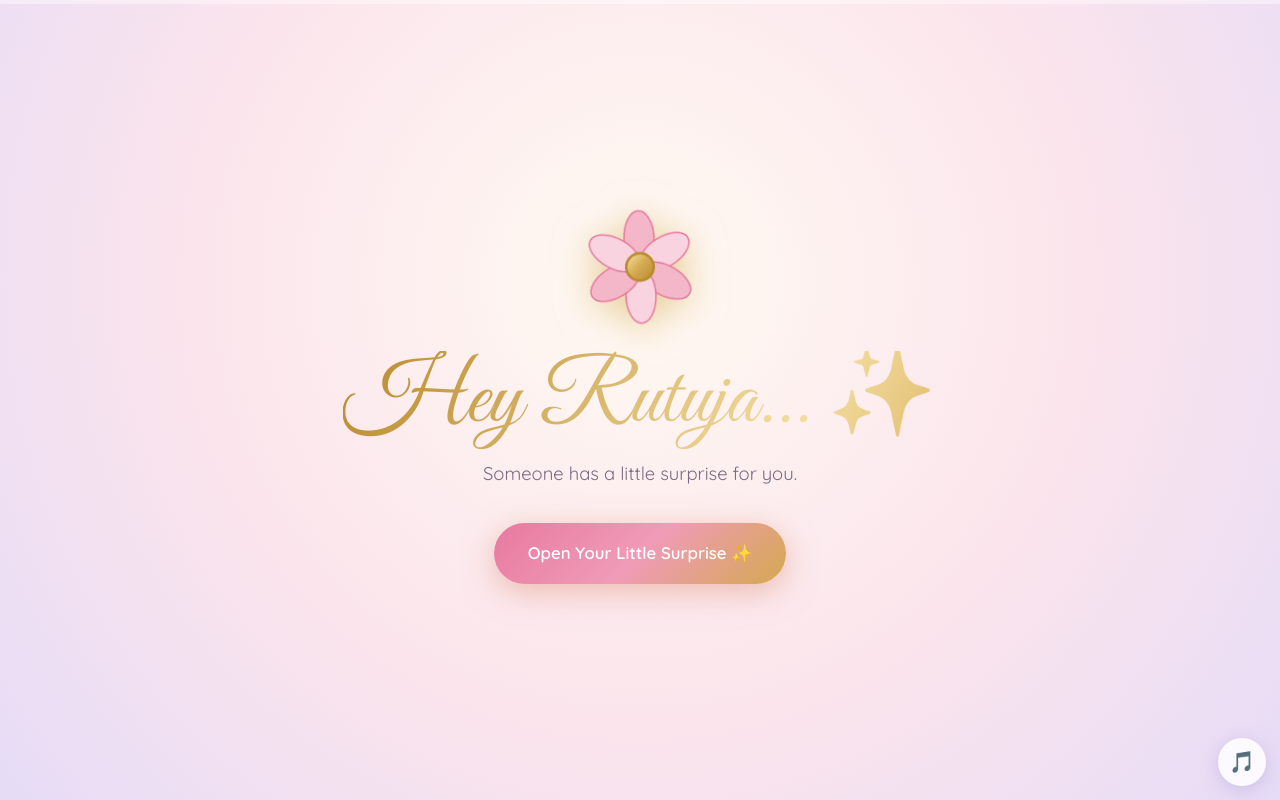
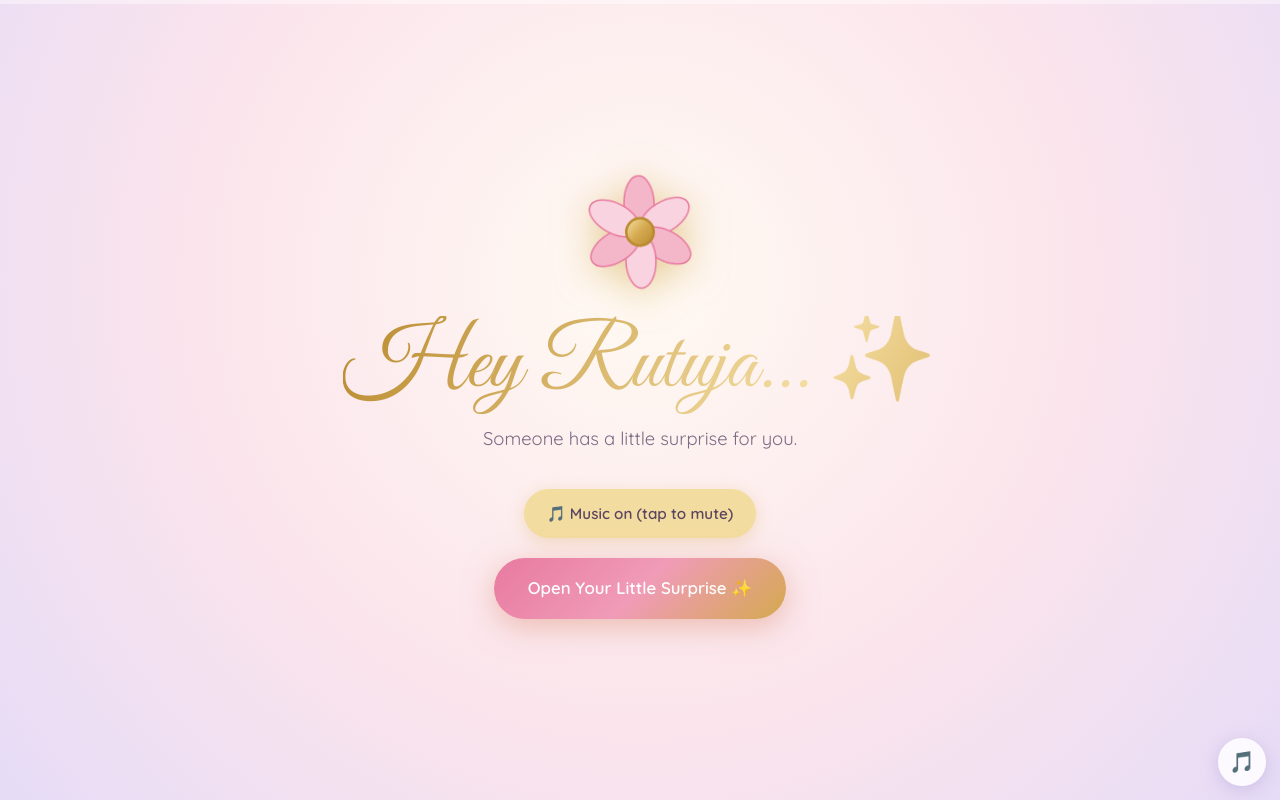
Before and after one commit to vinayak-ukkoji/a-little-fairytale, a plain HTML site: page index.html in a window 1280 px wide. Both pictures are taken after a click on the button "Play soft music". Shown: the top 800 px of the page. Drawn offline with Linux system fonts and the light colour scheme.

Commit message:
Music prompt on intro, scroll cues

```diff
--- a/index.html
+++ b/index.html
@@ -93,6 +93,12 @@ body.opened #dots{opacity:1}
 #intro p{font-size:1.15rem;color:var(--ink-s);margin:6px 0 34px;animation:fadeUp 1.4s .8s both}
 @keyframes fadeUp{from{opacity:0;transform:translateY(20px)}to{opacity:1;transform:none}}
 
+.soft{margin-bottom:20px;padding:11px 22px;border-radius:999px;font-weight:600;font-size:.95rem;color:var(--ink);background:rgba(255,255,255,.8);
+  border:1.5px solid var(--gold-l);box-shadow:0 4px 16px rgba(212,169,79,.3);animation:fadeUp 1.4s 1s both;transition:transform .2s}
+.soft:hover{transform:scale(1.04)}.soft.on{background:var(--gold-l)}
+.cue{margin-top:30px;font-size:.9rem;color:var(--ink-s)}
+.cue span{display:inline-block;animation:nudge 1.8s ease-in-out infinite}
+@keyframes nudge{50%{transform:translateY(7px)}}
 .btn{position:relative;overflow:hidden;padding:16px 34px;border-radius:999px;font-weight:600;font-size:1.05rem;color:#fff;
   background:linear-gradient(135deg,var(--rose),#f09bb8 50%,var(--gold));
   box-shadow:0 8px 26px rgba(232,122,160,.45);transition:transform .25s,box-shadow .25s;animation:pulse 2.8s ease-in-out infinite,fadeUp 1.4s 1.2s both}
@@ -197,6 +203,7 @@ footer{margin-top:60px;font-size:.85rem;color:var(--ink-s)}
   <svg class="crown" viewBox="0 0 120 100" role="img" aria-label="A blooming flower"><use href="#flower"/></svg>
   <h1 class="script gold-text">Hey Rutuja... ✨</h1>
   <p>Someone has a little surprise for you.</p>
+  <button class="soft" id="introMusic" type="button" aria-pressed="false">🎧 Tap to turn on soft music first</button>
   <button class="btn" id="open" type="button">Open Your Little Surprise ✨</button>
 </section>
 
@@ -207,6 +214,7 @@ footer{margin-top:60px;font-size:.85rem;color:var(--ink-s)}
     <p class="reveal" style="--d:1.4s">Some become little pieces of happiness.</p>
     <p class="reveal" style="--d:2.6s">And sometimes, a simple word can bring the biggest smile.</p>
     <span class="princess gold-text reveal" style="--d:4s">smile</span>
+    <div class="cue reveal" style="--d:6s" aria-hidden="true"><span>scroll down ↓</span></div>
   </section>
 
   <!-- Screen 3 -->
@@ -219,6 +227,7 @@ footer{margin-top:60px;font-size:.85rem;color:var(--ink-s)}
       <p class="reveal em" style="--d:2.2s">You deserve happiness that stays, smiles that come naturally, people who genuinely care, and moments that make your heart feel light.</p>
       <p class="reveal" style="--d:3s">Never let the difficult chapters make you forget how beautiful the story ahead can be. 🌸</p>
     </div>
+    <div class="cue reveal" style="--d:4.5s" aria-hidden="true"><span>keep scrolling ↓</span></div>
   </section>
 
   <!-- Screen 4 -->
@@ -234,6 +243,7 @@ footer{margin-top:60px;font-size:.85rem;color:var(--ink-s)}
       <p class="line reveal" style="--d:2.8s"><strong>You deserve all the happiness in this world.</strong></p>
       <p class="big script reveal" style="--d:3.8s">You are loved, Rutuja! ❤️</p>
     </div>
+    <div class="cue reveal" style="--d:5.5s" aria-hidden="true"><span>one more step ↓</span></div>
   </section>
 
   <!-- Screen 5 -->
@@ -411,17 +421,22 @@ footer{margin-top:60px;font-size:.85rem;color:var(--ink-s)}
   var mbtn=$('#music'), audio=new Audio('sound.mp3'), playing=false;
   audio.loop=true; audio.preload='none'; audio.volume=.6;
   function chime(){}
+  var imbtn=$('#introMusic');
   function setUI(){
+    imbtn.textContent=playing?'🎵 Music on (tap to mute)':'🎧 Tap to turn on soft music first';
+    imbtn.classList.toggle('on',playing); imbtn.setAttribute('aria-pressed',playing);
     mbtn.textContent=playing?'🎵':'🔇';
     mbtn.setAttribute('aria-pressed',playing);
     mbtn.setAttribute('aria-label',playing?'Mute music':'Play soft music');
   }
-  mbtn.addEventListener('click',function(){
+  function toggleMusic(){
     if(playing){ audio.pause(); playing=false; setUI(); return; }
     var p=audio.play();
     playing=true; setUI();
     if(p&&p.catch) p.catch(function(){ playing=false; setUI(); });
-  });
+  }
+  mbtn.addEventListener('click',toggleMusic);
+  imbtn.addEventListener('click',toggleMusic);
   document.addEventListener('visibilitychange',function(){
     if(document.hidden&&playing) audio.pause();
     else if(playing) audio.play().catch(function(){});
```
